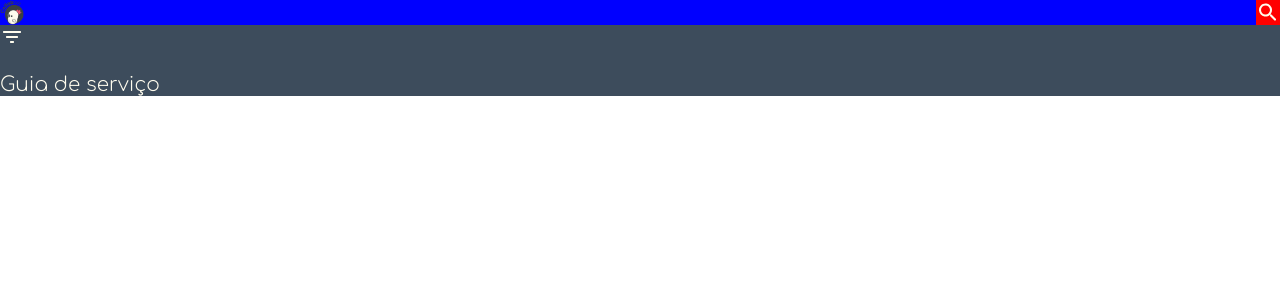
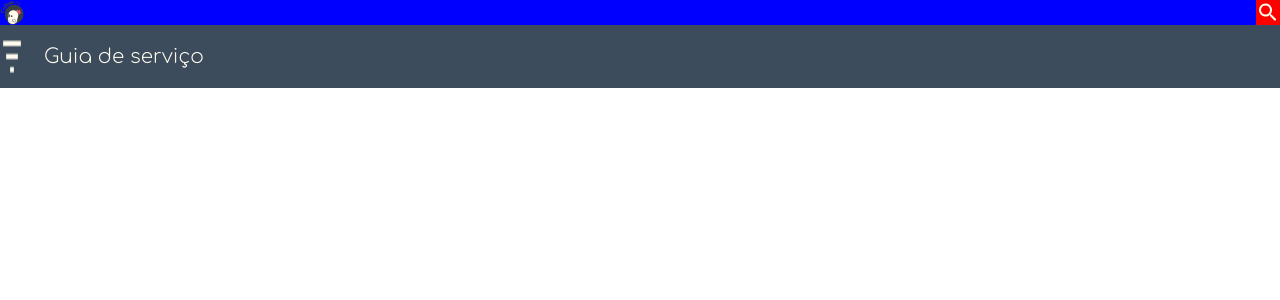
Before and after one commit to LorenaPassagem/busca-negocio, a React (Create React App) app: page / in a window 1280 px wide. Shown: the top 300 px of the page. Built offline with nearby package versions, Linux system fonts and the light colour scheme.

Commit message:
:lipstick: change style from service filter

```diff
--- a/src/App.js
+++ b/src/App.js
@@ -1,5 +1,5 @@
 /* eslint-disable react/react-in-jsx-scope */
-import './App.css';
+
 import IconSearch from './components/IconSearch';
 import LogoMain from './components/LogoMain';
 import HeaderMain from './components/HeaderMain';
--- a/src/components/ServiceFilter/styles.js
+++ b/src/components/ServiceFilter/styles.js
@@ -1,7 +1,13 @@
 import styled from 'styled-components';
+import IconFilter from '../IconFilter';
 
 export const ServiceFilterStyle = styled.nav`
     background-color: rgb(61,76,92);
+    display: flex;
+
+    & > ${IconFilter}{
+        margin-right: 20px;
+    }
 `;
 
 export const Label = styled.p`
```
